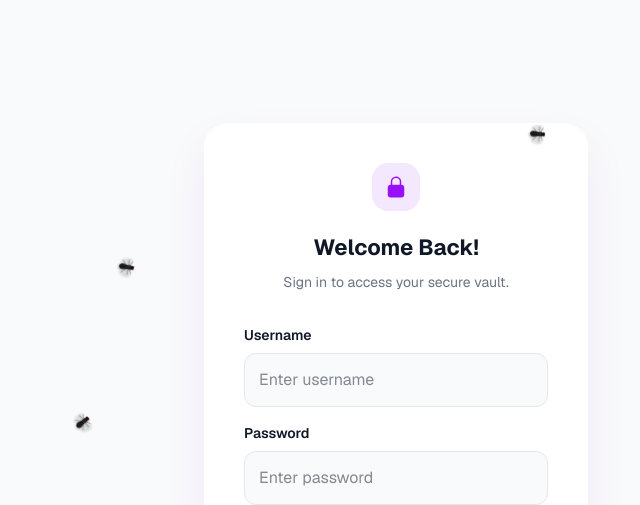
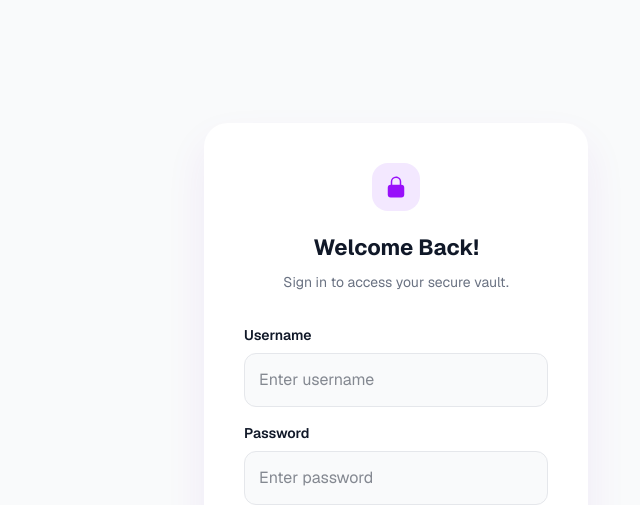
Before and after one commit to tenkaihome/supacard, a Next.js app: page / in a window 1280 px wide. Shown: the top 505 px of the page, without its empty margins (244-884 px from the left). Built offline with nearby package versions, Linux system fonts and the light colour scheme.

Commit message:
hide flies

```diff
--- a/app/components/Flies.tsx
+++ b/app/components/Flies.tsx
@@ -1,159 +1,159 @@
-"use client";
+// "use client";
 
-import { useEffect, useState, useRef } from "react";
+// import { useEffect, useState, useRef } from "react";
 
-const FLY_COUNT = 3;
-const RESPAWN_DELAY = 3000; // 3 seconds after death to spawn new one
+// const FLY_COUNT = 3;
+// const RESPAWN_DELAY = 3000; // 3 seconds after death to spawn new one
 
-interface FlyState {
-  id: string; // Use string IDs for better management
-  x: number;
-  y: number;
-  rotation: number;
-  targetX: number;
-  targetY: number;
-  speed: number;
-  isCrawling: boolean;
-  isDead: boolean;
-  deathTime?: number;
-}
+// interface FlyState {
+//   id: string; // Use string IDs for better management
+//   x: number;
+//   y: number;
+//   rotation: number;
+//   targetX: number;
+//   targetY: number;
+//   speed: number;
+//   isCrawling: boolean;
+//   isDead: boolean;
+//   deathTime?: number;
+// }
 
-const createFly = (id: string): FlyState => ({
-  id,
-  x: Math.random() * window.innerWidth,
-  y: Math.random() * window.innerHeight,
-  rotation: Math.random() * 360,
-  targetX: Math.random() * window.innerWidth,
-  targetY: Math.random() * window.innerHeight,
-  speed: 2 + Math.random() * 5,
-  isCrawling: false,
-  isDead: false,
-});
+// const createFly = (id: string): FlyState => ({
+//   id,
+//   x: Math.random() * window.innerWidth,
+//   y: Math.random() * window.innerHeight,
+//   rotation: Math.random() * 360,
+//   targetX: Math.random() * window.innerWidth,
+//   targetY: Math.random() * window.innerHeight,
+//   speed: 2 + Math.random() * 5,
+//   isCrawling: false,
+//   isDead: false,
+// });
 
-export default function Flies() {
-  const [flies, setFlies] = useState<FlyState[]>([]);
-  const requestRef = useRef<number>(null);
+// export default function Flies() {
+//   const [flies, setFlies] = useState<FlyState[]>([]);
+//   const requestRef = useRef<number>(null);
 
-  useEffect(() => {
-    // Initial spawn
-    setFlies(Array.from({ length: FLY_COUNT }).map((_, i) => createFly(`initial-${i}`)));
+//   useEffect(() => {
+//     // Initial spawn
+//     setFlies(Array.from({ length: FLY_COUNT }).map((_, i) => createFly(`initial-${i}`)));
 
-    const animate = () => {
-      setFlies((prevFlies) => {
-        const now = Date.now();
+//     const animate = () => {
+//       setFlies((prevFlies) => {
+//         const now = Date.now();
 
-        // Filter out flies that have been dead for a while and replace them
-        const activeFlies = prevFlies.filter(fly => !fly.isDead || (fly.deathTime && now - fly.deathTime < 8000));
+//         // Filter out flies that have been dead for a while and replace them
+//         const activeFlies = prevFlies.filter(fly => !fly.isDead || (fly.deathTime && now - fly.deathTime < 8000));
 
-        // If count is low, we'll wait for the next frame to maybe spawn or just handle it here
-        // Actually, let's keep the dead ones for a bit but also spawn new ones if needed
-        const livingCount = activeFlies.filter(f => !f.isDead).length;
-        if (livingCount < FLY_COUNT && Math.random() > 0.98) {
-           activeFlies.push(createFly(`spawn-${now}-${Math.random()}`));
-        }
+//         // If count is low, we'll wait for the next frame to maybe spawn or just handle it here
+//         // Actually, let's keep the dead ones for a bit but also spawn new ones if needed
+//         const livingCount = activeFlies.filter(f => !f.isDead).length;
+//         if (livingCount < FLY_COUNT && Math.random() > 0.98) {
+//            activeFlies.push(createFly(`spawn-${now}-${Math.random()}`));
+//         }
 
-        return activeFlies.map((fly) => {
-          if (fly.isDead) return fly;
+//         return activeFlies.map((fly) => {
+//           if (fly.isDead) return fly;
 
-          let { x, y, targetX, targetY, rotation, speed, isCrawling } = fly;
+//           let { x, y, targetX, targetY, rotation, speed, isCrawling } = fly;
 
-          const dx = targetX - x;
-          const dy = targetY - y;
-          const dist = Math.sqrt(dx * dx + dy * dy);
+//           const dx = targetX - x;
+//           const dy = targetY - y;
+//           const dist = Math.sqrt(dx * dx + dy * dy);
 
-          if (dist < 20) {
-            targetX = Math.random() * window.innerWidth;
-            targetY = Math.random() * window.innerHeight;
-            isCrawling = Math.random() > 0.6;
-            speed = isCrawling ? 0.3 + Math.random() * 0.7 : 4 + Math.random() * 6;
-          }
+//           if (dist < 20) {
+//             targetX = Math.random() * window.innerWidth;
+//             targetY = Math.random() * window.innerHeight;
+//             isCrawling = Math.random() > 0.6;
+//             speed = isCrawling ? 0.3 + Math.random() * 0.7 : 4 + Math.random() * 6;
+//           }
 
-          const angle = Math.atan2(dy, dx);
-          const targetRotation = (angle * 180) / Math.PI + 90;
+//           const angle = Math.atan2(dy, dx);
+//           const targetRotation = (angle * 180) / Math.PI + 90;
 
-          let diff = targetRotation - rotation;
-          while (diff < -180) diff += 360;
-          while (diff > 180) diff -= 360;
-          rotation += diff * (isCrawling ? 0.05 : 0.2);
+//           let diff = targetRotation - rotation;
+//           while (diff < -180) diff += 360;
+//           while (diff > 180) diff -= 360;
+//           rotation += diff * (isCrawling ? 0.05 : 0.2);
 
-          x += Math.cos(angle) * speed;
-          y += Math.sin(angle) * speed;
+//           x += Math.cos(angle) * speed;
+//           y += Math.sin(angle) * speed;
 
-          if (!isCrawling) {
-            x += (Math.random() - 0.5) * 6; // More erratic movement
-            y += (Math.random() - 0.5) * 6;
-          }
+//           if (!isCrawling) {
+//             x += (Math.random() - 0.5) * 6; // More erratic movement
+//             y += (Math.random() - 0.5) * 6;
+//           }
 
-          if (x < -100) x = window.innerWidth + 100;
-          if (x > window.innerWidth + 100) x = -100;
-          if (y < -100) y = window.innerHeight + 100;
-          if (y > window.innerHeight + 100) y = -100;
+//           if (x < -100) x = window.innerWidth + 100;
+//           if (x > window.innerWidth + 100) x = -100;
+//           if (y < -100) y = window.innerHeight + 100;
+//           if (y > window.innerHeight + 100) y = -100;
 
-          return { ...fly, x, y, targetX, targetY, rotation, speed, isCrawling };
-        });
-      });
-      requestRef.current = requestAnimationFrame(animate);
-    };
+//           return { ...fly, x, y, targetX, targetY, rotation, speed, isCrawling };
+//         });
+//       });
+//       requestRef.current = requestAnimationFrame(animate);
+//     };
 
-    requestRef.current = requestAnimationFrame(animate);
-    return () => {
-      if (requestRef.current) cancelAnimationFrame(requestRef.current);
-    };
-  }, []);
+//     requestRef.current = requestAnimationFrame(animate);
+//     return () => {
+//       if (requestRef.current) cancelAnimationFrame(requestRef.current);
+//     };
+//   }, []);
 
-  const handleFlyClick = (id: string) => {
-    setFlies((prev) =>
-      prev.map((f) =>
-        f.id === id ? { ...f, isDead: true, deathTime: Date.now() } : f
-      )
-    );
-  };
+//   const handleFlyClick = (id: string) => {
+//     setFlies((prev) =>
+//       prev.map((f) =>
+//         f.id === id ? { ...f, isDead: true, deathTime: Date.now() } : f
+//       )
+//     );
+//   };
 
-  return (
-    <div
-      style={{
-        position: "fixed",
-        top: 0,
-        left: 0,
-        width: "100vw",
-        height: "100vh",
-        pointerEvents: "none",
-        zIndex: 999999,
-        overflow: "hidden",
-      }}
-    >
-      {flies.map((fly) => (
-        <div
-          key={fly.id}
-          onClick={() => handleFlyClick(fly.id)}
-          style={{
-            position: "absolute",
-            left: fly.x,
-            top: fly.y,
-            width: "24px",
-            height: "24px",
-            pointerEvents: fly.isDead ? "none" : "auto",
-            cursor: "url('/swatter.svg') 16 8, crosshair",
-            transform: `rotate(${fly.rotation}deg) ${
-              fly.isDead ? "scaleY(-1) translateY(-5px)" : "scale(1)"
-            }`,
-            opacity: fly.isDead ? 0.3 : 1,
-            transition: fly.isDead ? "transform 0.4s ease-out, opacity 2s" : "none",
-            filter: fly.isDead ? "grayscale(100%) blur(1px)" : "none",
-          }}
-        >
-          <img
-            src="/fly.svg"
-            alt="fly"
-            style={{
-              width: "100%",
-              height: "100%",
-              objectFit: "contain",
-              filter: "drop-shadow(1px 1px 1px rgba(0,0,0,0.3))",
-            }}
-          />
-        </div>
-      ))}
-    </div>
-  );
-}
+//   return (
+//     <div
+//       style={{
+//         position: "fixed",
+//         top: 0,
+//         left: 0,
+//         width: "100vw",
+//         height: "100vh",
+//         pointerEvents: "none",
+//         zIndex: 999999,
+//         overflow: "hidden",
+//       }}
+//     >
+//       {flies.map((fly) => (
+//         <div
+//           key={fly.id}
+//           onClick={() => handleFlyClick(fly.id)}
+//           style={{
+//             position: "absolute",
+//             left: fly.x,
+//             top: fly.y,
+//             width: "24px",
+//             height: "24px",
+//             pointerEvents: fly.isDead ? "none" : "auto",
+//             cursor: "url('/swatter.svg') 16 8, crosshair",
+//             transform: `rotate(${fly.rotation}deg) ${
+//               fly.isDead ? "scaleY(-1) translateY(-5px)" : "scale(1)"
+//             }`,
+//             opacity: fly.isDead ? 0.3 : 1,
+//             transition: fly.isDead ? "transform 0.4s ease-out, opacity 2s" : "none",
+//             filter: fly.isDead ? "grayscale(100%) blur(1px)" : "none",
+//           }}
+//         >
+//           <img
+//             src="/fly.svg"
+//             alt="fly"
+//             style={{
+//               width: "100%",
+//               height: "100%",
+//               objectFit: "contain",
+//               filter: "drop-shadow(1px 1px 1px rgba(0,0,0,0.3))",
+//             }}
+//           />
+//         </div>
+//       ))}
+//     </div>
+//   );
+// }
--- a/app/layout.tsx
+++ b/app/layout.tsx
@@ -17,7 +17,7 @@ export const metadata: Metadata = {
   description: "Generated by create next app",
 };
 
-import Flies from "./components/Flies";
+// import Flies from "./components/Flies";
 
 export default function RootLayout({
   children,
@@ -30,7 +30,7 @@ export default function RootLayout({
       className={`${geistSans.variable} ${geistMono.variable} h-full antialiased`}
     >
       <body className="min-h-full flex flex-col" suppressHydrationWarning>
-        <Flies />
+        {/* <Flies /> */}
         {children}
       </body>
     </html>
```
